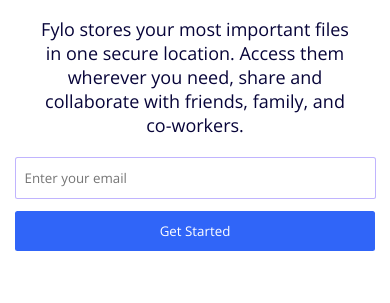
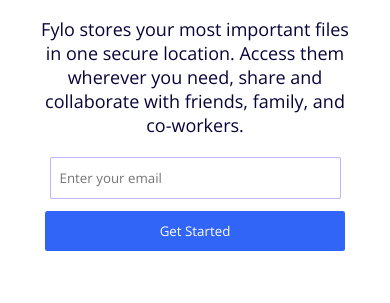
Before and after one commit to Meliwi/PWA-app-www, a website: page index.html in a window 390 px wide. Shown: the part 541-844 px from the top of the page. Drawn offline with nearby package versions, Linux system fonts and the light colour scheme.

Commit message:
added styles and readme changed

```diff
--- a/styles/hero.css
+++ b/styles/hero.css
@@ -120,3 +120,12 @@
     width: 30rem;
   }
 }
+
+@media (max-width: 418px) {
+  .hero_input_button input {
+    width: 280px;
+  }
+  .hero_input_button button {
+    width: 300px;
+  }
+}
```
Also changed, not shown: README-template.md (deleted), README.md, design/active-states.jpg (deleted), design/desktop-design.jpg (deleted), design/desktop-preview.jpg (deleted), design/mobile-design.jpg (deleted).
